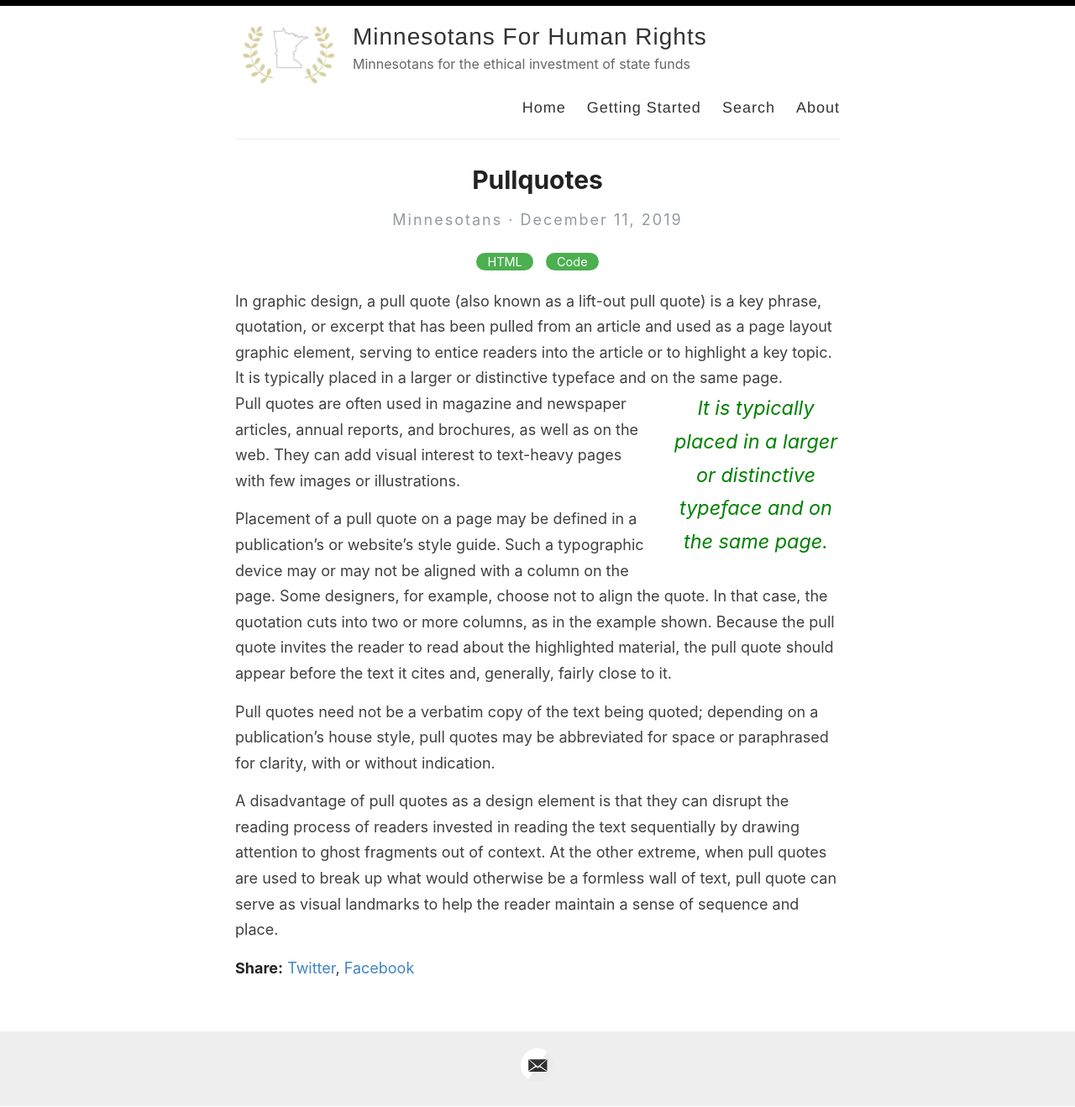
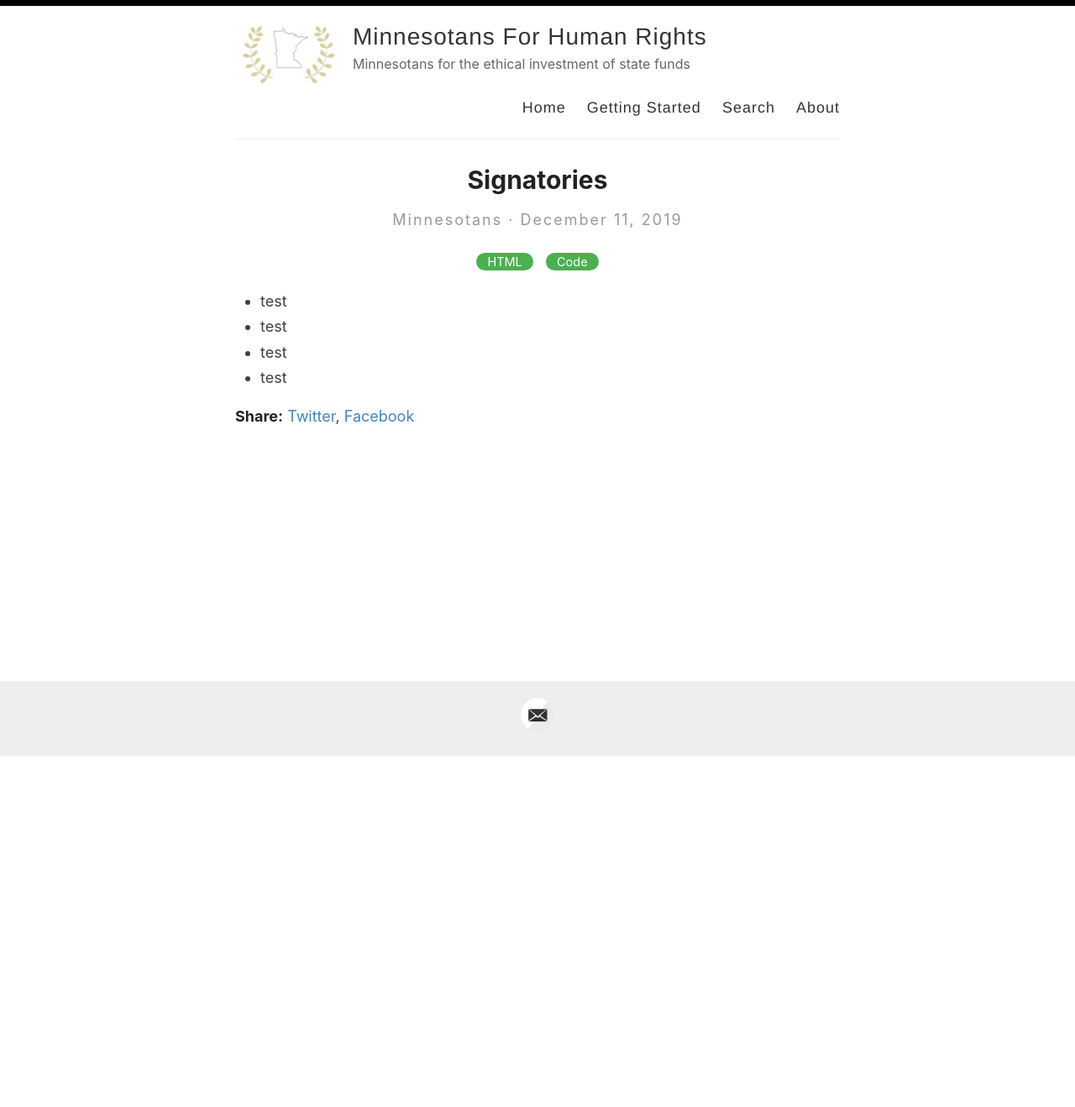
Before and after one commit to adamrahim/adamrahim.github.io, a Jekyll site: the page built from _posts/2019-12-11-pullquotes.md, in a window 1280 px wide. Shown: the whole page at 84% size. Built offline with Jekyll 4.4.1, drawn with Linux system fonts in a browser that asks for light colours; after the commit the page ends 901 px from its top, so only the background shows below that.

Commit message:
Update 2019-12-11-pullquotes.md

```diff
--- a/_posts/2019-12-11-pullquotes.md
+++ b/_posts/2019-12-11-pullquotes.md
@@ -1,14 +1,11 @@
 ---
 layout: post
-title:  Pullquotes
+title:  Signatories
 categories: [HTML,Code]
-excerpt: In graphic design, a pull quote (also known as a lift-out pull quote) is a key phrase, quotation, or excerpt that has been pulled from an article and used as a page layout graphic element, serving to entice readers into the article or to highlight a key topic.
+excerpt: These are the organizations who have signed onto this letter.
 ---
 
-In graphic design, a pull quote (also known as a lift-out pull quote) is a key phrase, quotation, or excerpt that has been pulled from an article and used as a page layout graphic element, serving to entice readers into the article or to highlight a key topic. {% include pullquote.html quote="It is typically placed in a larger or distinctive typeface and on the same page." %} Pull quotes are often used in magazine and newspaper articles, annual reports, and brochures, as well as on the web. They can add visual interest to text-heavy pages with few images or illustrations.
-
-Placement of a pull quote on a page may be defined in a publication's or website's style guide. Such a typographic device may or may not be aligned with a column on the page. Some designers, for example, choose not to align the quote. In that case, the quotation cuts into two or more columns, as in the example shown. Because the pull quote invites the reader to read about the highlighted material, the pull quote should appear before the text it cites and, generally, fairly close to it.
-
-Pull quotes need not be a verbatim copy of the text being quoted; depending on a publication's house style, pull quotes may be abbreviated for space or paraphrased for clarity, with or without indication.
-
-A disadvantage of pull quotes as a design element is that they can disrupt the reading process of readers invested in reading the text sequentially by drawing attention to ghost fragments out of context. At the other extreme, when pull quotes are used to break up what would otherwise be a formless wall of text, pull quote can serve as visual landmarks to help the reader maintain a sense of sequence and place.
+- test
+- test
+- test
+- test
```
